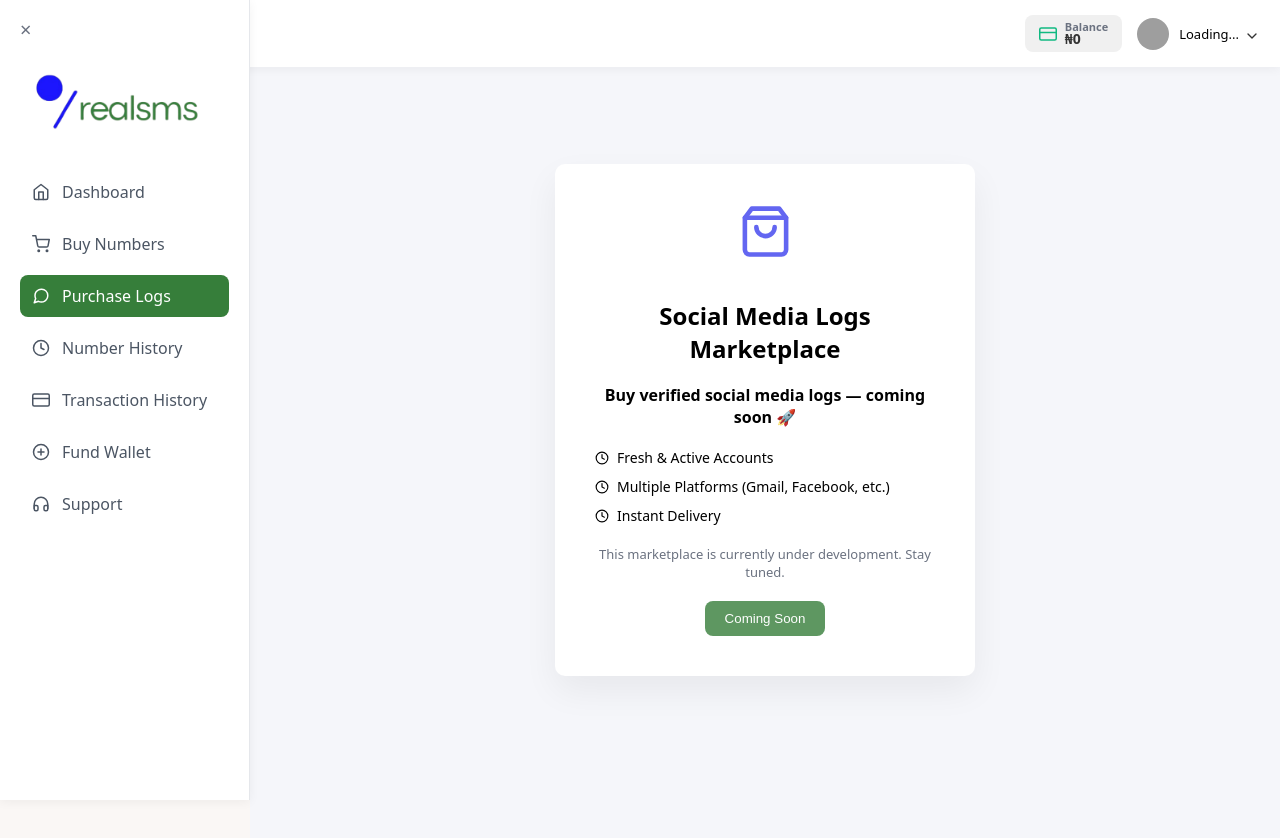
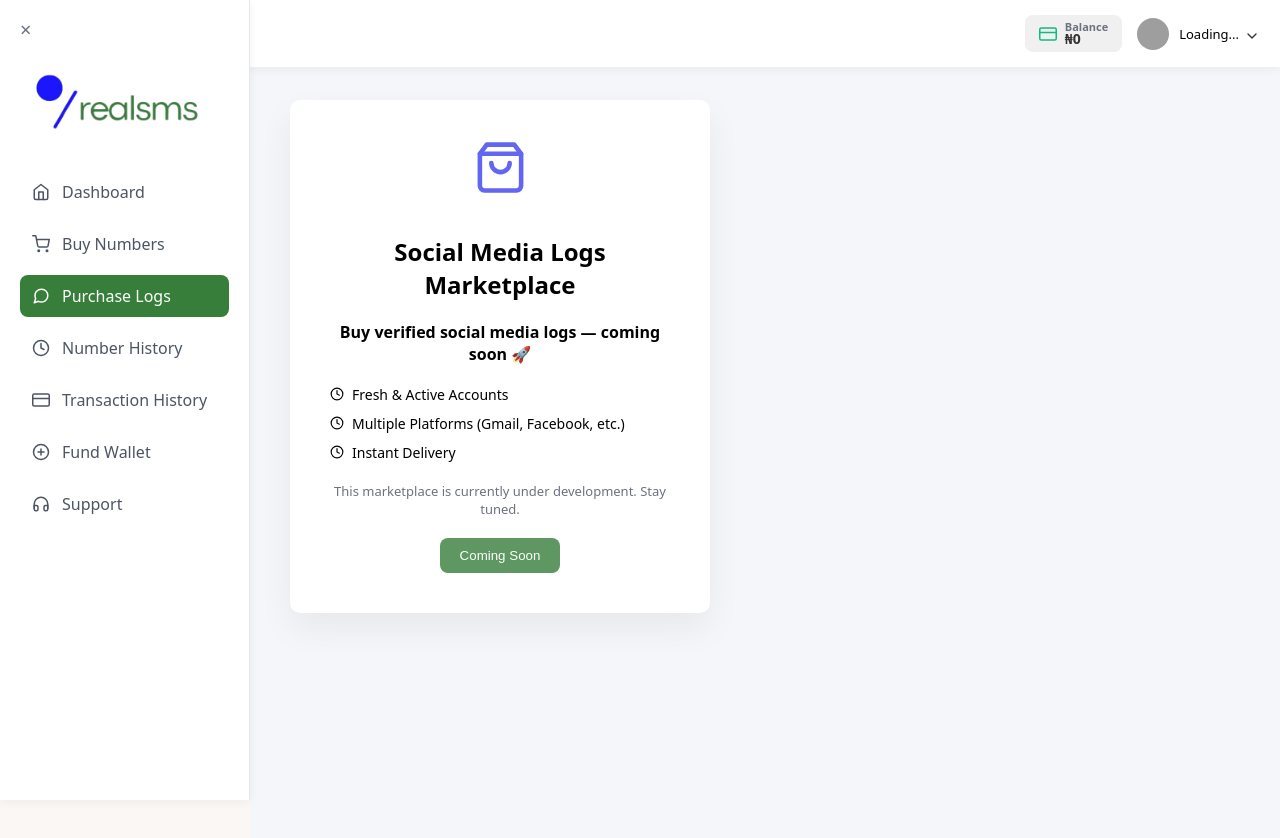
Before and after one commit to ay30bg/realsms, a React (Create React App) app: page /purchase-logs in a window 1280 px wide. Shown: the top 838 px of the page. Built offline with nearby package versions, Linux system fonts and the light colour scheme; no server answers; grey boxes are pictures that could not be loaded.

Commit message:
Update purchase-logs.css

```diff
--- a/src/styles/purchase-logs.css
+++ b/src/styles/purchase-logs.css
@@ -1,8 +1,4 @@
 .coming-soon-page {
-  display: flex;
-  justify-content: center;
-  align-items: center;
-  height: 85vh;
   padding: 20px;
 }
 
```
